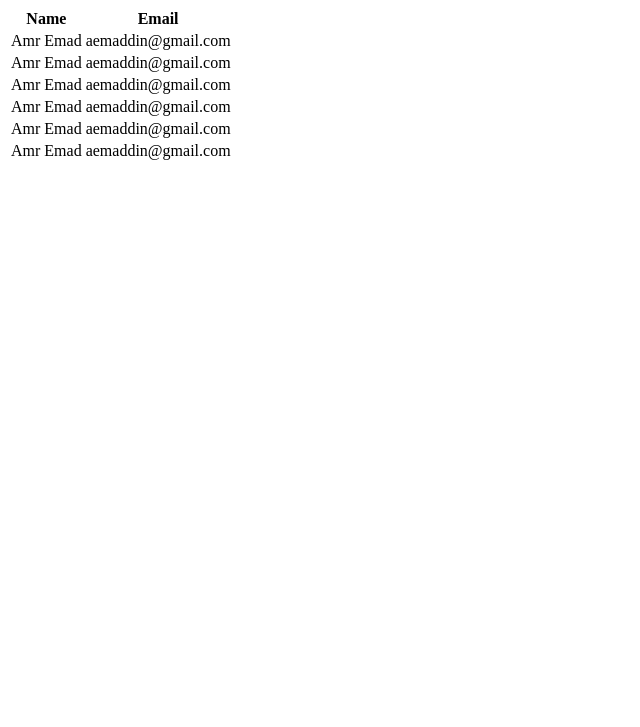
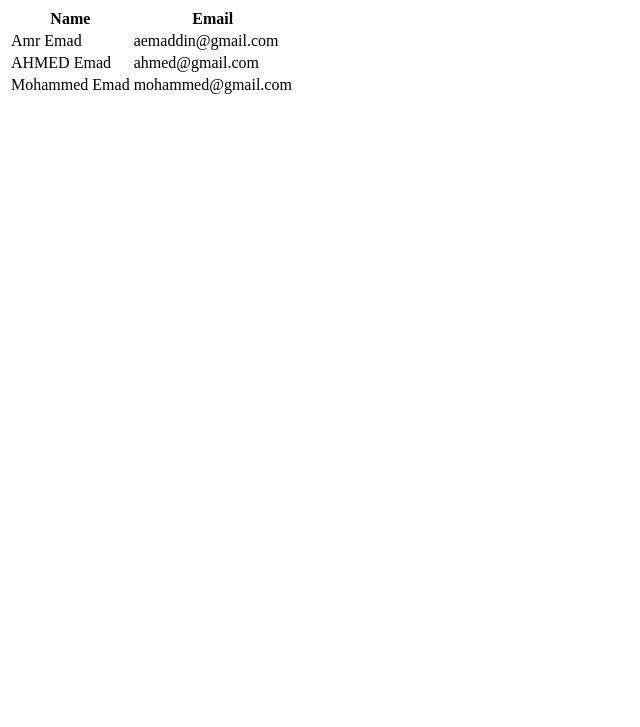
Before and after one commit to aemaddin/testProject, a plain HTML site: page index.html in a window 1280 px wide. Shown: the part 73-800 px from the top of the page, without its empty margins (0-640 px from the left). Drawn offline with Linux system fonts and the light colour scheme.

Commit message:
Update side project

```diff
--- a/index.html
+++ b/index.html
@@ -19,25 +19,14 @@
             <td>aemaddin@gmail.com</td>
         </tr>
         <tr>
-            <td>Amr Emad</td>
-            <td>aemaddin@gmail.com</td>
+            <td>AHMED Emad</td>
+            <td>ahmed@gmail.com</td>
         </tr>
         <tr>
-            <td>Amr Emad</td>
-            <td>aemaddin@gmail.com</td>
+            <td>Mohammed Emad</td>
+            <td>mohammed@gmail.com</td>
         </tr>
-        <tr>
-            <td>Amr Emad</td>
-            <td>aemaddin@gmail.com</td>
-        </tr>
-        <tr>
-            <td>Amr Emad</td>
-            <td>aemaddin@gmail.com</td>
-        </tr>
-        <tr>
-            <td>Amr Emad</td>
-            <td>aemaddin@gmail.com</td>
-        </tr>
+
     </table>
 </body>
 </html>
```
Also changed, not shown: 1 other file.
